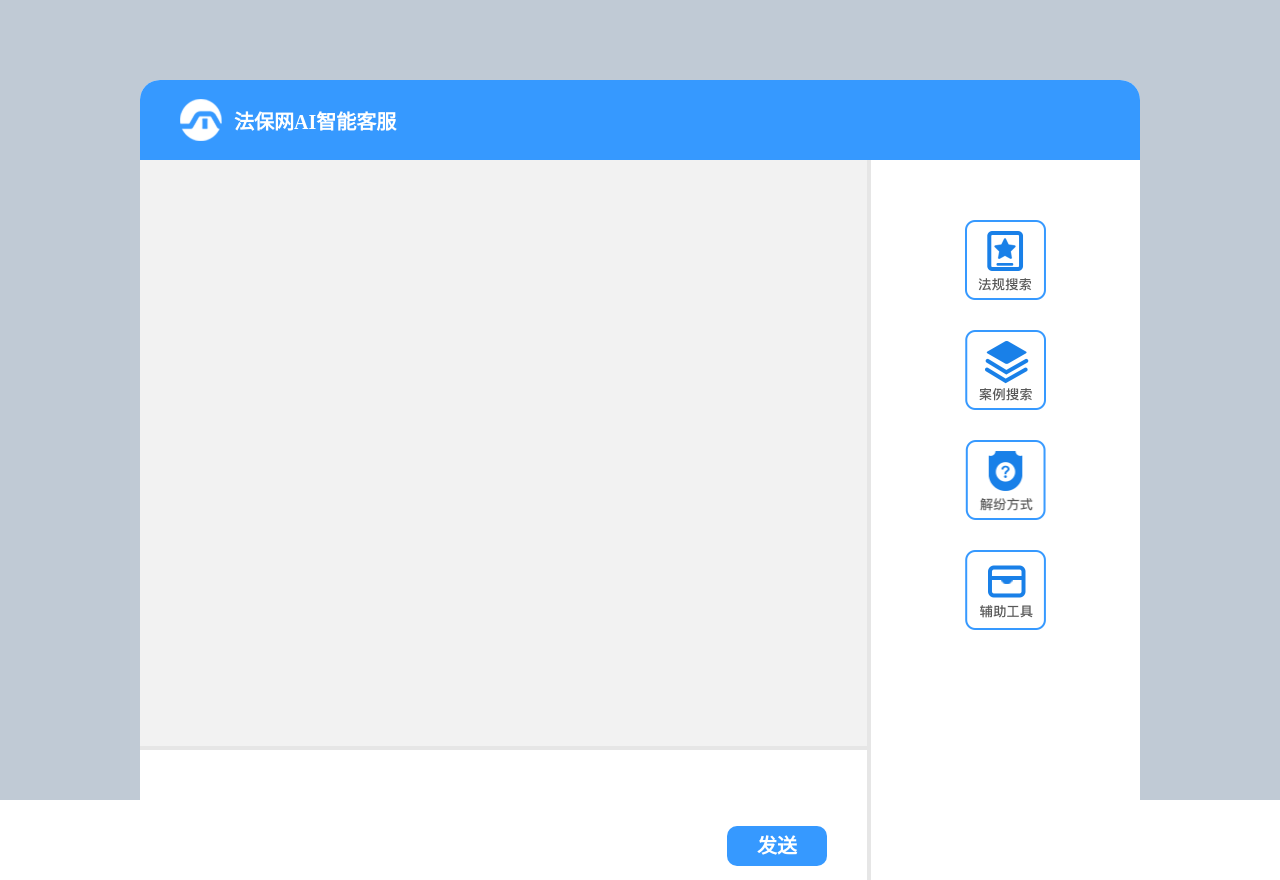
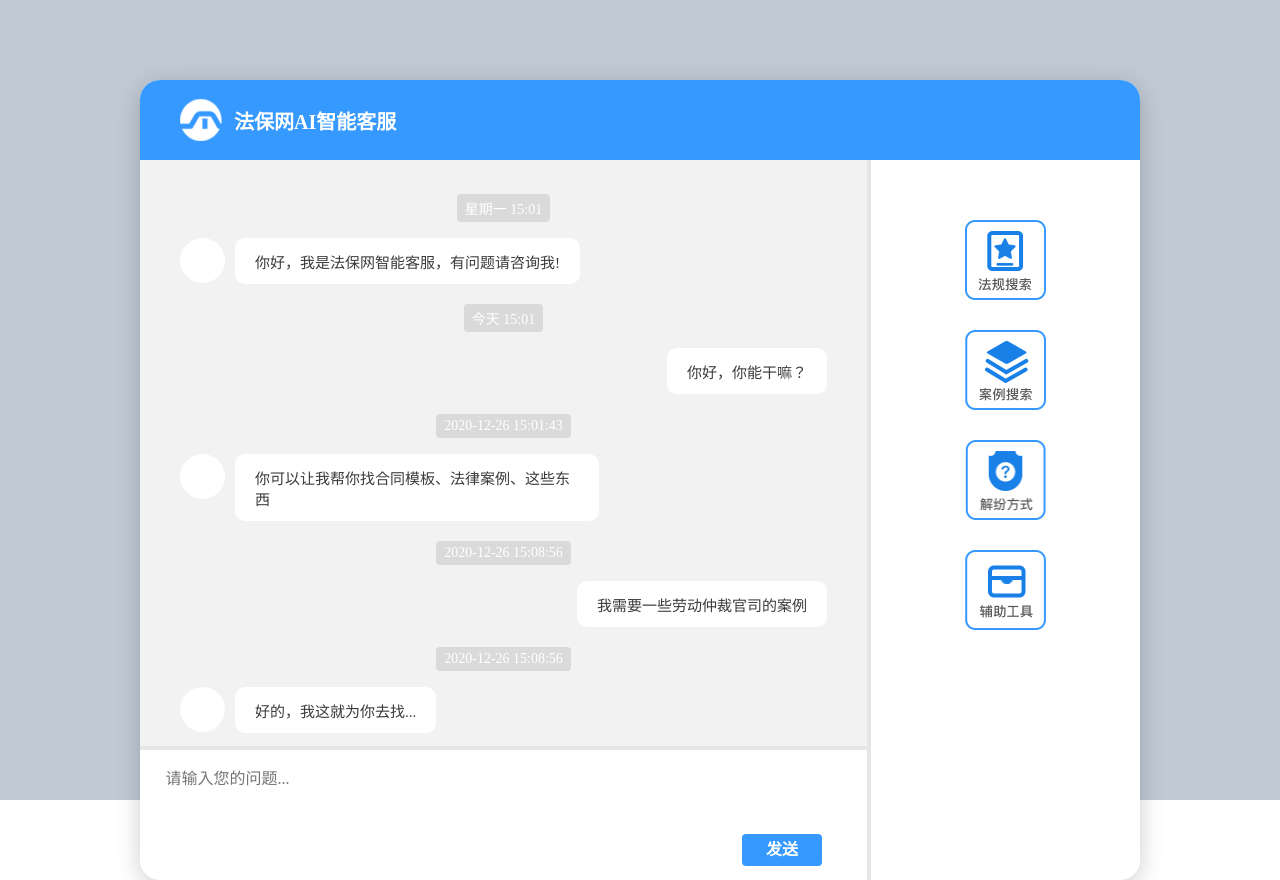
Before and after one commit to iawxz/chatroomAI_web, a Vue app: page / in a window 1280 px wide. Built offline with nearby package versions, Linux system fonts and the light colour scheme.

Commit message:
完成页面基本样式

```diff
--- a/src/views/Home.vue
+++ b/src/views/Home.vue
@@ -9,9 +9,27 @@
         <!-- 聊天区域 -->
         <div class="chatBox">
           <!-- 聊天窗 -->
-          <div class="chatWindow"></div>
+          <div class="chatWindow">
+            <div
+              class="chatBubbleBox"
+              v-for="(item, index) in chats"
+              :key="index"
+            >
+              <div class="chatBubbleTime" v-if="item.send_timestamp">
+                <span>{{ item.show_time }}</span>
+              </div>
+              <div
+                class="chatBubble"
+                :class="{ chatBubbleUser: item.sender != 0 }"
+              >
+                <div name="亮亮" class="avatar" v-if="item.sender == 0"></div>
+                <span>{{ item.send_con }}</span>
+              </div>
+            </div>
+          </div>
           <!-- 聊天输入框 -->
           <div class="chatInput">
+            <textarea placeholder="请输入您的问题..."></textarea>
             <div class="sendBtn">发送</div>
           </div>
         </div>
@@ -36,6 +54,39 @@
   name: "Home",
   data() {
     return {
+      // 聊天记录
+      chats: [
+        {
+          sender: 0, //发送人，0机器人1用户
+          send_con: "你好，我是法保网智能客服，有问题请咨询我!",
+          send_timestamp: "1607583703", //发送时间,存时间戳好进行判断，若聊天间隔3分钟内，不重复显示时间
+          show_time: "星期一 15:01",
+        },
+        {
+          sender: 1,
+          send_con: "你好，你能干嘛？",
+          send_timestamp: "1607583730",
+          show_time: "今天 15:01",
+        },
+        {
+          sender: 0,
+          send_con: "你可以让我帮你找合同模板、法律案例、这些东西",
+          send_timestamp: "1607583735",
+          show_time: "2020-12-26 15:01:43",
+        },
+        {
+          sender: 1,
+          send_con: "我需要一些劳动仲裁官司的案例",
+          send_timestamp: "1607929330",
+          show_time: "2020-12-26 15:08:56",
+        },
+        {
+          sender: 0,
+          send_con: "好的，我这就为你去找...",
+          send_timestamp: "1607929336",
+          show_time: "2020-12-26 15:08:56",
+        },
+      ],
       // 辅助工具
       tools: [
         {
@@ -63,6 +114,9 @@
   },
   props: {},
   components: {},
+  created () {
+
+  },
   mounted() {},
   methods: {},
 };
@@ -90,6 +144,7 @@
     background: #ffffff;
     border-radius: 20px;
     overflow: hidden;
+    box-shadow: 0px 5px 24px 0px rgba(0, 0, 0, 0.2);
 
     .header {
       width: 100%;
@@ -124,22 +179,107 @@
         height: 720px;
         border-right: 4px solid #e6e6e6;
         .chatWindow {
-          width: 100%;
           height: 586px;
           background: #f2f2f2;
           border-bottom: 4px solid #e6e6e6;
+          overflow-y: scroll;
+          padding: 0 40px;
+
+          .chatBubbleBox {
+            .chatBubbleTime {
+              text-align: center;
+              span {
+                display: inline-block;
+                margin: 4px 0 16px;
+
+                padding: 4px 8px;
+                text-align: center;
+                background: #dadada;
+                border-radius: 4px;
+
+                font-size: 14px;
+                font-family: PingFang SC;
+                color: #ffffff;
+              }
+            }
+            .chatBubble {
+              margin-bottom: 16px;
+              display: flex;
+              align-items: flex-start;
+              justify-content: flex-start;
+              .avatar {
+                width: 45px;
+                height: 45px;
+                border-radius: 50%;
+                background-color: #ffffff;
+                margin-right: 10px;
+              }
+              span {
+                max-width: 50%;
+
+                font-size: 15px;
+                font-family: PingFang SC;
+                color: #3b3b3b;
+
+                display: inline-block;
+                padding: 12.5px 20px;
+                background: #ffffff;
+                border-radius: 10px;
+              }
+            }
+            .chatBubbleUser {
+              justify-content: flex-end;
+            }
+          }
+          .chatBubbleBox:first-child {
+            margin-top: 30px;
+          }
+        }
+        .chatWindow::-webkit-scrollbar {
+          width: 8px;
+        }
+        .chatWindow::-webkit-scrollbar-thumb {
+          background-color: #d2d2d2;
+          border-radius: 5px;
         }
         .chatInput {
           width: 100%;
           height: 130px;
           position: relative;
+
+          textarea {
+            width: 93%;
+            height: 60px;
+            position: absolute;
+            top: 15px;
+            left: 50%;
+            transform: translateX(-50%);
+
+            display: block;
+            border: 0;
+            resize: none;
+            outline: none;
+            cursor: default;
+
+            font-size: 16px;
+            font-family: PingFang SC;
+          }
+
+          textarea::-webkit-scrollbar {
+            width: 8px;
+          }
+          textarea::-webkit-scrollbar-thumb {
+            background-color: #d2d2d2;
+            border-radius: 5px;
+          }
+
           .sendBtn {
-            width: 100px;
-            height: 40px;
+            width: 80px;
+            height: 32px;
             text-align: center;
-            line-height: 40px;
+            line-height: 32px;
 
-            font-size: 20px;
+            font-size: 16px;
             font-family: PingFang SC;
             font-weight: bold;
             color: #ffffff;
@@ -151,10 +291,10 @@
             user-select: none;
 
             background: #3699ff;
-            border-radius: 10px;
+            border-radius: 4px;
 
             position: absolute;
-            right: 40px;
+            right: 45px;
             bottom: 14px;
           }
         }
```
Also changed, not shown: 1 other file (tests, documents, lock files or other folders).
